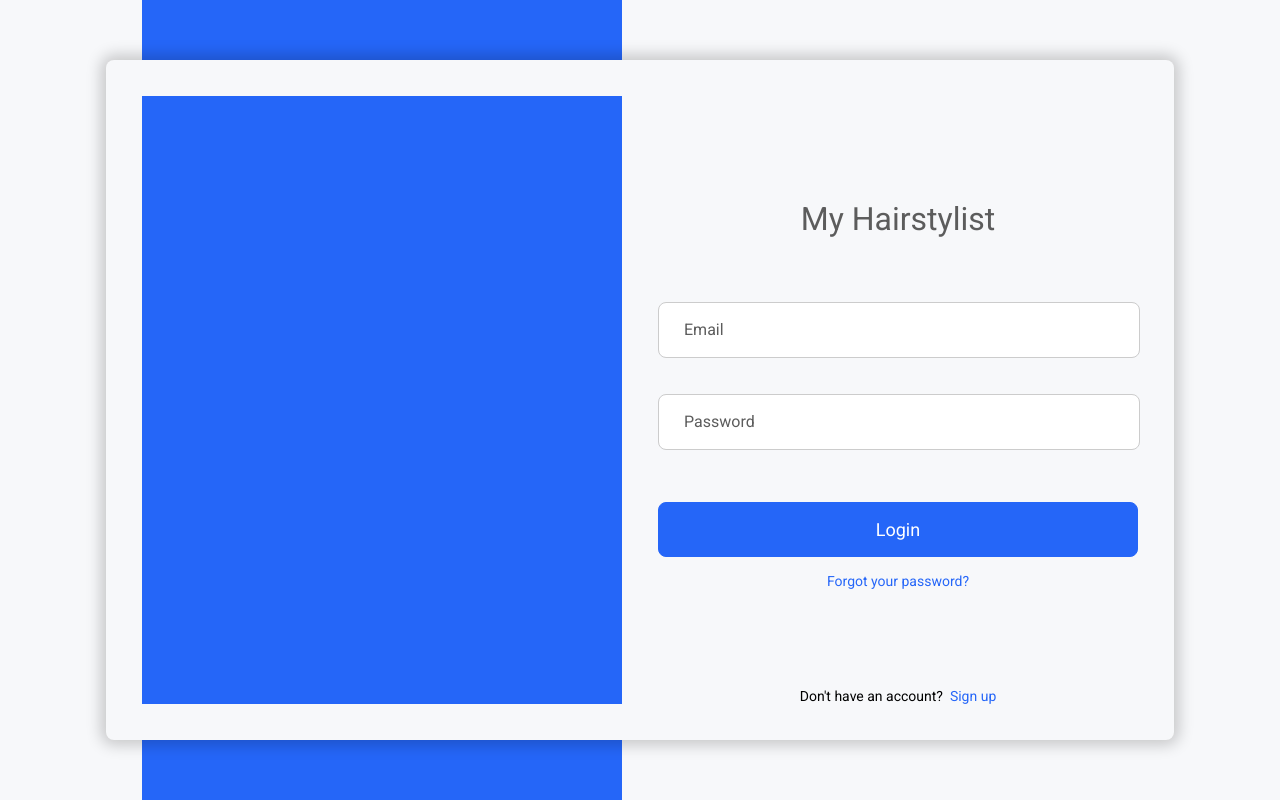
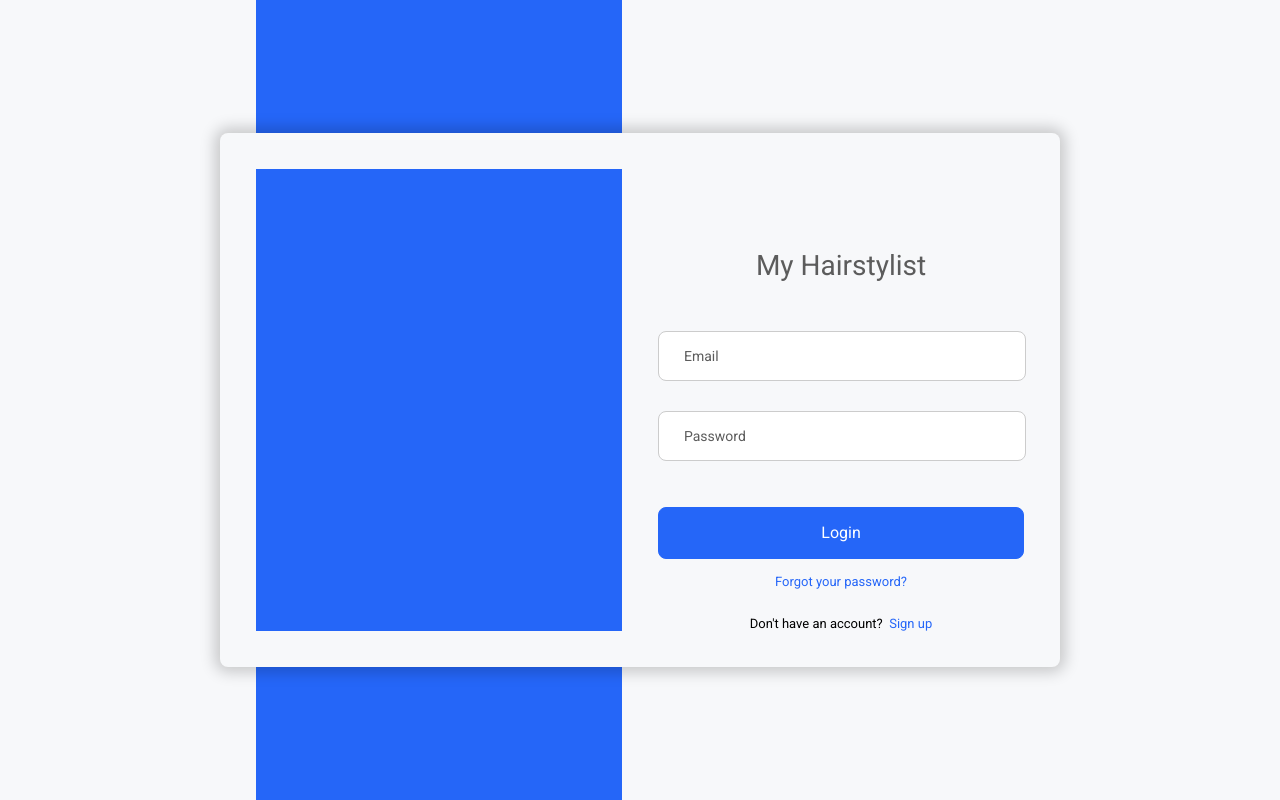
Before and after one commit to spaulas/my-hairstylist-auth-ui, a React app: page /auth/sign-in in a window 1280 px wide. Built offline with nearby package versions, Linux system fonts and the light colour scheme.

Commit message:
Add mixins for tablet landscape

```diff
--- a/src/components/common/Layout/layout.styles.scss
+++ b/src/components/common/Layout/layout.styles.scss
@@ -50,3 +50,18 @@
     }
   }
 }
+
+@media only screen and (min-width: $tablet-landscape__min) and (max-width: $tablet-landscape__max) {
+  .layout {
+    max-width: 1140px;
+
+    &--box {
+      width: 840px;
+      height: 534px;
+    }
+
+    &--strip {
+      width: 366px;
+    }
+  }
+}
--- a/src/components/generics/Form/Error/error.styles.scss
+++ b/src/components/generics/Form/Error/error.styles.scss
@@ -15,3 +15,13 @@
     opacity: 100%;
   }
 }
+
+@media only screen and (min-width: $tablet-landscape__min) and (max-width: $tablet-landscape__max) {
+  .error {
+    left: 20px;
+
+    &__visible {
+      top: 50px;
+    }
+  }
+}
--- a/src/components/generics/Form/Field/field.styles.scss
+++ b/src/components/generics/Form/Field/field.styles.scss
@@ -80,3 +80,21 @@ input:-webkit-autofill:focus,
 input:-webkit-autofill:active {
   -webkit-box-shadow: 0 0 0 30px white inset !important;
 }
+
+@media only screen and (min-width: $tablet-landscape__min) and (max-width: $tablet-landscape__max) {
+  .form {
+    &--item {
+      margin-bottom: 30px;
+    }
+
+    &--label {
+      &__focused {
+        left: 15px;
+      }
+    }
+
+    &--input {
+      height: 38px;
+    }
+  }
+}
--- a/src/components/generics/Form/form.styles.scss
+++ b/src/components/generics/Form/form.styles.scss
@@ -33,3 +33,11 @@
     margin-top: 16px;
   }
 }
+
+@media only screen and (min-width: $tablet-landscape__min) and (max-width: $tablet-landscape__max) {
+  .form {
+    &--title {
+      padding: 82px 0 50px 0;
+    }
+  }
+}
--- /dev/null
+++ b/src/styles/_responsiveness.scss
@@ -0,0 +1,12 @@
+$big-desktop__min: 1440px;
+
+$tablet-landscape__max: $big-desktop__min;
+$tablet-landscape__min: 1280px;
+
+$medium-desktop__max: $tablet-landscape__min;
+$medium-desktop__min: 1024px;
+
+$medium-screen__max: $medium-desktop__min;
+$tablet-portrait__min: 600px;
+
+$mobile__max: $tablet-portrait__min;
--- a/src/styles/_typography.scss
+++ b/src/styles/_typography.scss
@@ -1,3 +1,5 @@
+@import "@styles/_responsiveness";
+
 h1 {
   font-family: "Roboto";
   font-size: 32px;
@@ -5,6 +7,11 @@ h1 {
   line-height: 38px;
   letter-spacing: 0em;
   text-align: left;
+
+  @media only screen and (min-width: $tablet-landscape__min) and (max-width: $tablet-landscape__max) {
+    font-size: 28px;
+    line-height: 30px;
+  }
 }
 
 @mixin form--field-label {
@@ -14,6 +21,12 @@ h1 {
   line-height: 19px;
   letter-spacing: 0em;
   text-align: left;
+
+
+  @media only screen and (min-width: $tablet-landscape__min) and (max-width: $tablet-landscape__max) {
+    font-size: 14px;
+    line-height: 18px;
+  }
 }
 
 @mixin button {
@@ -23,6 +36,11 @@ h1 {
   line-height: 21px;
   letter-spacing: 0em;
   text-align: center;
+
+  @media only screen and (min-width: $tablet-landscape__min) and (max-width: $tablet-landscape__max) {
+    font-size: 16px;
+    line-height: 18px;
+  }
 }
 
 @mixin link {
@@ -32,6 +50,11 @@ h1 {
   line-height: 16px;
   letter-spacing: 0em;
   text-decoration: none;
+
+  @media only screen and (min-width: $tablet-landscape__min) and (max-width: $tablet-landscape__max) {
+    font-size: 13px;
+    line-height: 14px;
+  }
 }
 
 @mixin form-error {
@@ -41,4 +64,9 @@ h1 {
   line-height: 14px;
   letter-spacing: 0em;
   text-align: left;
+
+  @media only screen and (min-width: $tablet-landscape__min) and (max-width: $tablet-landscape__max) {
+    font-size: 11px;
+    line-height: 13px;
+  }
 }
--- a/src/styles/imports.scss
+++ b/src/styles/imports.scss
@@ -1,3 +1,4 @@
 @import "_colors";
+@import "_responsiveness";
 @import "_shadows";
 @import "_typography";
```
